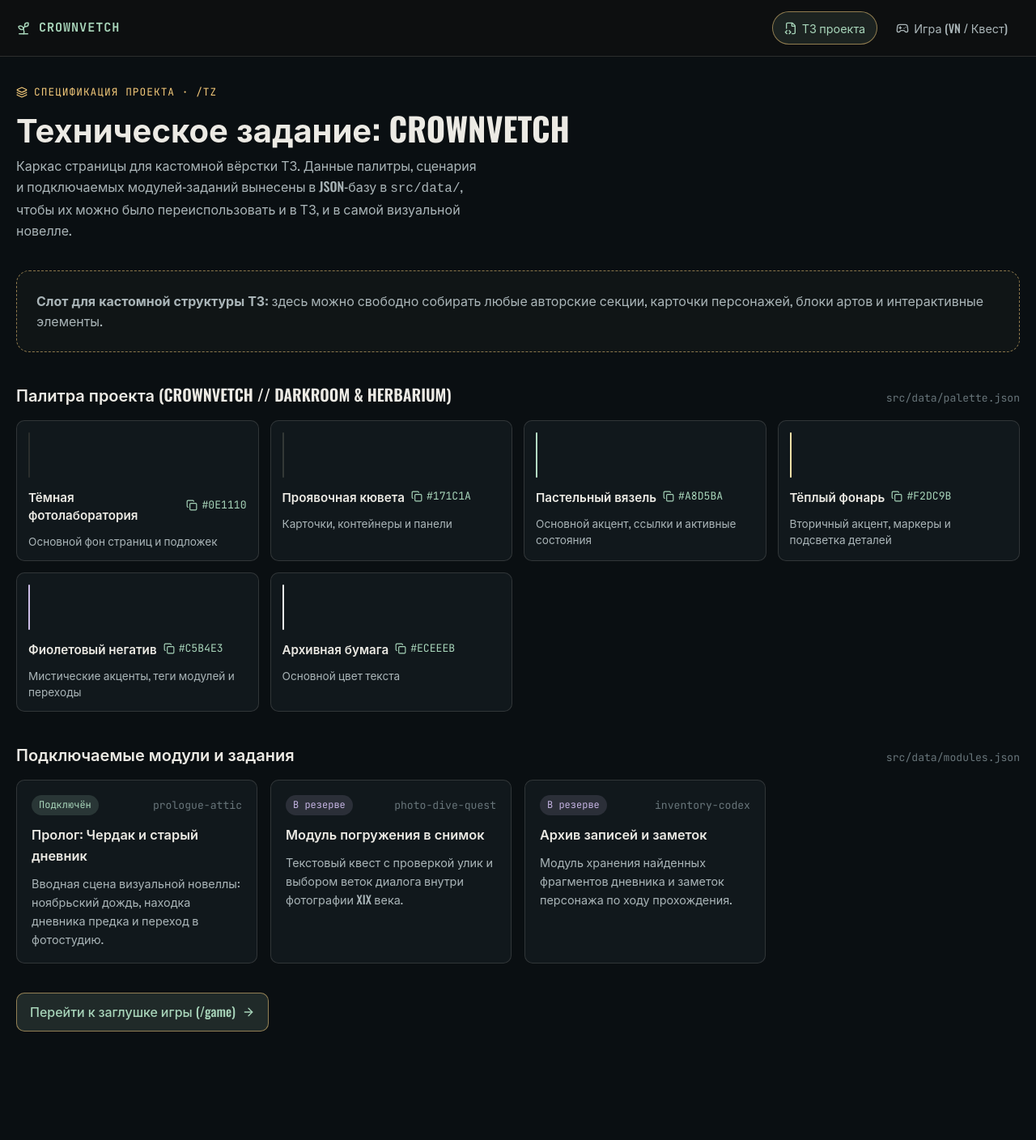
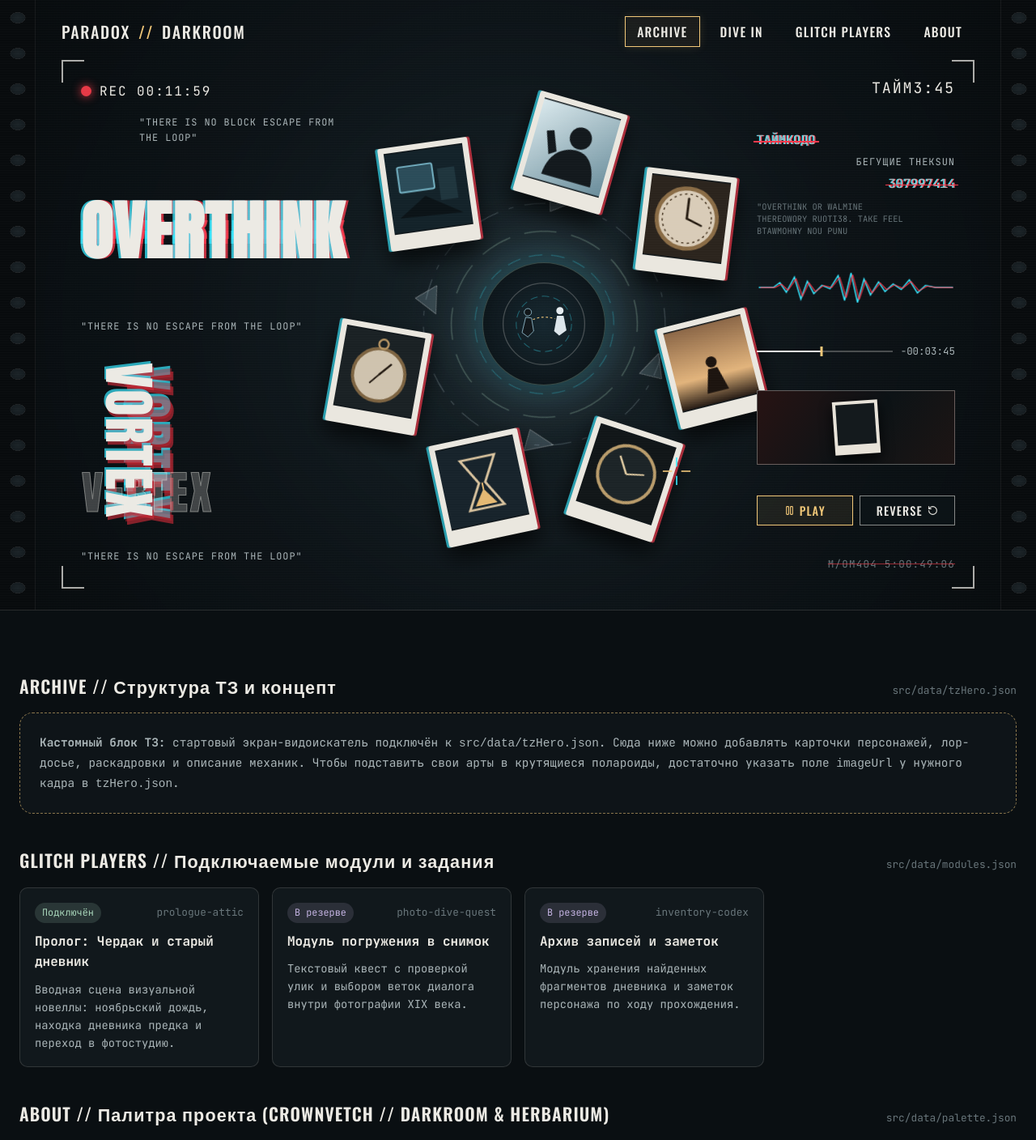
Before and after one commit to ledetav/crownvetch, a React (Vite) app: page /tz in a window 1280 px wide. Shown: the top 1408 px of the page at 81% size. Before the commit the page ends 1338 px from the top, so only its background shows below. Built offline with nearby package versions, Linux system fonts and the light colour scheme.

Commit message:
feat(tz): assemble darkroom hero screen on /tz route with interactive controls

```diff
--- a/src/App.tsx
+++ b/src/App.tsx
@@ -1,23 +1,25 @@
 /**
  * Корневой компонент маршрутизации SPA-приложения crownvetch.
- * Настраивает редирект с корневого маршрута '/' на '/tz',
- * а также отдельные маршруты '/tz' (ТЗ) и '/game' (заглушка игры).
+ * Управляет отображением глобальной шапки (скрывается на /tz, где встроена
+ * авторская панель видоискателя PARADOX // DARKROOM) и редиректом с '/' на '/tz'.
  */
-import { BrowserRouter, Navigate, Route, Routes } from 'react-router-dom';
+import { BrowserRouter, Navigate, Route, Routes, useLocation } from 'react-router-dom';
 import { AppHeader } from './components/AppHeader';
 import { GamePlaceholderPage } from './pages/GamePlaceholderPage';
 import { TzPage } from './pages/TzPage';
 
 /**
- * Определяет карту маршрутов приложения и общую оболочку интерфейса.
- * @returns Корневое дерево маршрутизации React.
+ * Внутренняя оболочка маршрутов с условным рендером верхней навигационной панели.
+ * @returns Разметка текущей страницы с нужной шапкой.
  */
-export function App() {
+function AppLayout() {
+  const location = useLocation();
+  const isTzRoute = location.pathname === '/tz';
+
   return (
-    <BrowserRouter>
     <div className="app-shell">
-        <AppHeader />
-        <main className="app-main">
+      {!isTzRoute && <AppHeader />}
+      <div className="app-content">
         <Routes>
           {/* Корневой адрес временно перенаправляет на страницу ТЗ */}
           <Route path="/" element={<Navigate to="/tz" replace />} />
@@ -26,8 +28,19 @@ export function App() {
           {/* Любые неизвестные маршруты также ведут на ТЗ */}
           <Route path="*" element={<Navigate to="/tz" replace />} />
         </Routes>
-        </main>
       </div>
+    </div>
+  );
+}
+
+/**
+ * Определяет корневой роутер приложения crownvetch.
+ * @returns Корневое дерево маршрутизации React.
+ */
+export function App() {
+  return (
+    <BrowserRouter>
+      <AppLayout />
     </BrowserRouter>
   );
 }
--- a/src/pages/GamePlaceholderPage.tsx
+++ b/src/pages/GamePlaceholderPage.tsx
@@ -27,7 +27,7 @@ export function GamePlaceholderPage() {
     quest.scenes[currentSceneId] ?? quest.scenes[quest.startSceneId];
 
   return (
-    <div>
+    <div className="app-main">
       <section className="page-hero">
         <div className="page-hero__eyebrow">
           <Sparkles size={14} />
--- a/src/pages/TzPage.tsx
+++ b/src/pages/TzPage.tsx
@@ -1,64 +1,97 @@
 /**
  * Страница технического задания (/tz).
- * Предоставляет базовый каркас для кастомной вёрстки ТЗ и подключает
- * данные из JSON-хранилища (палитра и конфигурация модулей-заданий).
+ * Первый экран построен как интерактивный видоискатель PARADOX // DARKROOM
+ * с перфорацией киноплёнки, живой глитч-типографикой и вращающейся орбитой полароидов.
+ * Ниже расположены секции спецификации, палитры и модулей из JSON-базы.
  */
-import { useEffect } from 'react';
+import { useEffect, useState } from 'react';
 import { Link } from 'react-router-dom';
-import { ArrowRight, Layers } from 'lucide-react';
+import { ArrowRight } from 'lucide-react';
+import { DarkroomTelemetryPanel } from '../components/darkroom/DarkroomTelemetryPanel';
+import { FilmStripFrame } from '../components/darkroom/FilmStripFrame';
+import { GlitchTypography } from '../components/darkroom/GlitchTypography';
+import { PolaroidVortex } from '../components/darkroom/PolaroidVortex';
 import { InteractivePalette } from '../components/InteractivePalette';
-import { getAllModules, getPaletteDataset } from '../services/projectDataStore';
+import {
+  getAllModules,
+  getPaletteDataset,
+  getTzHeroDataset,
+} from '../services/projectDataStore';
+import '../styles/darkroomHero.css';
 
 /**
- * Отрисовывает страницу ТЗ с подключёнными JSON-блоками и слотом под кастомную вёрстку.
- * @returns JSX-разметка страницы /tz.
+ * Отрисовывает полную страницу /tz: стартовый экран-видоискатель и нижние секции ТЗ.
+ * @returns JSX-разметка страницы технического задания.
  */
 export function TzPage() {
+  const heroData = getTzHeroDataset();
   const palette = getPaletteDataset();
   const modules = getAllModules();
 
+  const defaultTab =
+    heroData.navTabs.find((tab) => tab.highlighted)?.id ?? heroData.navTabs[0]?.id ?? 'archive';
+
+  const [activeTabId, setActiveTabId] = useState<string>(defaultTab);
+  const [isPlaying, setIsPlaying] = useState<boolean>(true);
+  const [isReversed, setIsReversed] = useState<boolean>(false);
+
   useEffect(() => {
-    document.title = 'CROWNVETCH // Техническое задание';
+    document.title = 'PARADOX // DARKROOM — Техническое задание';
   }, []);
 
   return (
     <div>
-      <section className="page-hero">
-        <div className="page-hero__eyebrow">
-          <Layers size={14} />
-          <span>Спецификация проекта · /tz</span>
+      {/* Первый экран: видоискатель с перфорацией, глитчами и вращающейся орбитой */}
+      <FilmStripFrame
+        brandTitle={heroData.brandTitle}
+        navTabs={heroData.navTabs}
+        activeTabId={activeTabId}
+        onSelectTab={(tab) => setActiveTabId(tab.id)}
+      >
+        <GlitchTypography
+          recTimecode={heroData.recTimecode}
+          topQuote={heroData.topQuote}
+          bottomQuote={heroData.bottomQuote}
+          primaryWord={heroData.primaryWord}
+          verticalWord={heroData.verticalWord}
+          crossWord={heroData.crossWord}
+        />
+
+        <PolaroidVortex
+          polaroids={heroData.polaroids}
+          isPlaying={isPlaying}
+          isReversed={isReversed}
+        />
+
+        <DarkroomTelemetryPanel
+          telemetry={heroData.telemetry}
+          isPlaying={isPlaying}
+          isReversed={isReversed}
+          onTogglePlay={() => setIsPlaying((prev) => !prev)}
+          onToggleReverse={() => setIsReversed((prev) => !prev)}
+        />
+      </FilmStripFrame>
+
+      {/* Нижние секции ТЗ, куда ведут пункты ARCHIVE / GLITCH PLAYERS / ABOUT */}
+      <div className="app-main">
+        <section id="section-custom" className="section-block" aria-label="Кастомная область ТЗ">
+          <div className="section-block__header">
+            <h2 className="section-block__title">ARCHIVE // Структура ТЗ и концепт</h2>
+            <span className="section-block__hint">src/data/tzHero.json</span>
           </div>
-        <h1 className="page-hero__title">Техническое задание: CROWNVETCH</h1>
-        <p className="page-hero__subtitle">
-          Каркас страницы для кастомной вёрстки ТЗ. Данные палитры, сценария и
-          подключаемых модулей-заданий вынесены в JSON-базу в{' '}
-          <code>src/data/</code>, чтобы их можно было переиспользовать и в ТЗ,
-          и в самой визуальной новелле.
-        </p>
-      </section>
-
-      <section className="section-block" aria-label="Кастомная область ТЗ">
           <div className="custom-slot">
-          <strong>Слот для кастомной структуры ТЗ:</strong> здесь можно
-          свободно собирать любые авторские секции, карточки персонажей,
-          блоки артов и интерактивные элементы.
+            <strong>Кастомный блок ТЗ:</strong> стартовый экран-видоискатель
+            подключён к <code>src/data/tzHero.json</code>. Сюда ниже можно
+            добавлять карточки персонажей, лор-досье, раскадровки и описание
+            механик. Чтобы подставить свои арты в крутящиеся полароиды, достаточно
+            указать поле <code>imageUrl</code> у нужного кадра в <code>tzHero.json</code>.
           </div>
         </section>
 
-      <section className="section-block" aria-labelledby="palette-heading">
-        <div className="section-block__header">
-          <h2 id="palette-heading" className="section-block__title">
-            Палитра проекта ({palette.themeTitle})
-          </h2>
-          <span className="section-block__hint">src/data/palette.json</span>
-        </div>
-        <InteractivePalette swatches={palette.swatches} />
-      </section>
-
-      <section className="section-block" aria-labelledby="modules-heading">
+        <section id="section-modules" className="section-block" aria-labelledby="modules-heading">
           <div className="section-block__header">
             <h2 id="modules-heading" className="section-block__title">
-            Подключаемые модули и задания
+              GLITCH PLAYERS // Подключаемые модули и задания
             </h2>
             <span className="section-block__hint">src/data/modules.json</span>
           </div>
@@ -83,12 +116,23 @@ export function TzPage() {
           </div>
         </section>
 
+        <section id="section-palette" className="section-block" aria-labelledby="palette-heading">
+          <div className="section-block__header">
+            <h2 id="palette-heading" className="section-block__title">
+              ABOUT // Палитра проекта ({palette.themeTitle})
+            </h2>
+            <span className="section-block__hint">src/data/palette.json</span>
+          </div>
+          <InteractivePalette swatches={palette.swatches} />
+        </section>
+
         <section className="section-block">
           <Link to="/game" className="btn-primary">
-          <span>Перейти к заглушке игры (/game)</span>
+            <span>DIVE IN — Перейти к заглушке новеллы (/game)</span>
             <ArrowRight size={16} />
           </Link>
         </section>
       </div>
+    </div>
   );
 }
--- a/src/styles/global.css
+++ b/src/styles/global.css
@@ -1,7 +1,7 @@
 /**
  * Глобальные стили приложения crownvetch.
  * Обеспечивают сброс браузерных отступов, защиту от горизонтального скролла
- * и базовую адаптивную сетку для страниц ТЗ и игры.
+ * и базовую адаптивную сетку для нижних секций ТЗ и маршрута игры.
  */
 @import './tokens.css';
 
@@ -18,7 +18,7 @@ body {
   min-height: 100%;
   background-color: var(--bg-void);
   color: var(--text-primary);
-  font-family: var(--font-sans);
+  font-family: var(--font-mono);
   line-height: 1.6;
   overflow-x: hidden;
   -webkit-font-smoothing: antialiased;
@@ -39,11 +39,16 @@ button {
   flex-direction: column;
 }
 
+.app-content {
+  flex: 1;
+  width: 100%;
+}
+
 .app-header {
   position: sticky;
   top: 0;
   z-index: 20;
-  background: rgba(14, 17, 16, 0.88);
+  background: rgba(10, 15, 18, 0.9);
   backdrop-filter: blur(12px);
   border-bottom: 1px solid var(--border-subtle);
 }
@@ -63,11 +68,11 @@ button {
   display: flex;
   align-items: center;
   gap: 10px;
-  font-family: var(--font-mono);
-  font-size: 0.95rem;
+  font-family: var(--font-condensed);
+  font-size: 1.05rem;
   font-weight: 600;
-  letter-spacing: 0.06em;
-  color: var(--accent-sage);
+  letter-spacing: 0.08em;
+  color: var(--accent-amber);
 }
 
 .app-nav {
@@ -81,8 +86,8 @@ button {
   align-items: center;
   gap: 6px;
   padding: 8px 14px;
-  border-radius: 999px;
-  font-size: 0.9rem;
+  border-radius: var(--radius-sm);
+  font-size: 0.88rem;
   color: var(--text-secondary);
   border: 1px solid transparent;
   transition: background-color 0.2s ease, color 0.2s ease, border-color 0.2s ease;
@@ -94,8 +99,8 @@ button {
 }
 
 .app-nav__link--active {
-  color: var(--accent-sage);
-  background: rgba(168, 213, 186, 0.1);
+  color: var(--accent-amber);
+  background: rgba(242, 200, 121, 0.08);
   border-color: var(--border-accent);
 }
 
@@ -104,7 +109,7 @@ button {
   width: 100%;
   max-width: var(--container-max);
   margin: 0 auto;
-  padding: 32px 20px 64px;
+  padding: 36px 24px 72px;
 }
 
 .page-hero {
@@ -125,7 +130,9 @@ button {
 
 .page-hero__title {
   margin: 0 0 10px;
+  font-family: var(--font-condensed);
   font-size: clamp(1.75rem, 3.2vw, 2.5rem);
+  letter-spacing: 0.04em;
   line-height: 1.2;
   font-weight: 700;
 }
@@ -134,11 +141,11 @@ button {
   margin: 0;
   max-width: 68ch;
   color: var(--text-secondary);
-  font-size: 1rem;
+  font-size: 0.94rem;
 }
 
 .section-block {
-  margin-top: 36px;
+  margin-top: 40px;
 }
 
 .section-block__header {
@@ -152,13 +159,15 @@ button {
 
 .section-block__title {
   margin: 0;
-  font-size: 1.25rem;
+  font-family: var(--font-condensed);
+  font-size: 1.35rem;
+  letter-spacing: 0.05em;
   font-weight: 600;
 }
 
 .section-block__hint {
   font-family: var(--font-mono);
-  font-size: 0.82rem;
+  font-size: 0.8rem;
   color: var(--text-muted);
 }
 
@@ -189,7 +198,7 @@ button {
 
 .palette-card__preview {
   height: 56px;
-  border-radius: 8px;
+  border-radius: 6px;
   border: 1px solid rgba(255, 255, 255, 0.12);
 }
 
@@ -202,7 +211,7 @@ button {
 
 .palette-card__name {
   font-weight: 600;
-  font-size: 0.95rem;
+  font-size: 0.92rem;
 }
 
 .palette-card__hex {
@@ -211,12 +220,12 @@ button {
   gap: 5px;
   font-family: var(--font-mono);
   font-size: 0.82rem;
-  color: var(--accent-sage);
+  color: var(--accent-amber);
 }
 
 .palette-card__role {
   margin: 0;
-  font-size: 0.85rem;
+  font-size: 0.82rem;
   color: var(--text-secondary);
 }
 
@@ -245,7 +254,7 @@ button {
 
 .module-badge {
   font-family: var(--font-mono);
-  font-size: 0.75rem;
+  font-size: 0.74rem;
   padding: 3px 9px;
   border-radius: 999px;
   background: rgba(197, 180, 227, 0.14);
@@ -259,13 +268,13 @@ button {
 
 .module-card__title {
   margin: 0;
-  font-size: 1.02rem;
+  font-size: 1rem;
   font-weight: 600;
 }
 
 .module-card__summary {
   margin: 0;
-  font-size: 0.9rem;
+  font-size: 0.86rem;
   color: var(--text-secondary);
 }
 
@@ -273,8 +282,9 @@ button {
   padding: 24px;
   border-radius: var(--radius-lg);
   border: 1px dashed var(--border-accent);
-  background: rgba(23, 28, 26, 0.55);
+  background: rgba(17, 24, 28, 0.65);
   color: var(--text-secondary);
+  font-size: 0.9rem;
 }
 
 .game-stub {
@@ -314,15 +324,18 @@ button {
   align-items: center;
   gap: 8px;
   padding: 10px 16px;
-  border-radius: 10px;
+  border-radius: var(--radius-sm);
   border: 1px solid var(--border-accent);
-  background: rgba(168, 213, 186, 0.14);
-  color: var(--accent-sage);
-  font-weight: 500;
+  background: rgba(242, 200, 121, 0.1);
+  color: var(--accent-amber);
+  font-family: var(--font-condensed);
+  font-size: 0.96rem;
+  letter-spacing: 0.06em;
+  text-transform: uppercase;
   cursor: pointer;
   transition: background-color 0.2s ease;
 }
 
 .btn-primary:hover {
-  background: rgba(168, 213, 186, 0.24);
+  background: rgba(242, 200, 121, 0.2);
 }
```
Lines whose indentation alone changed are shown as unchanged.
